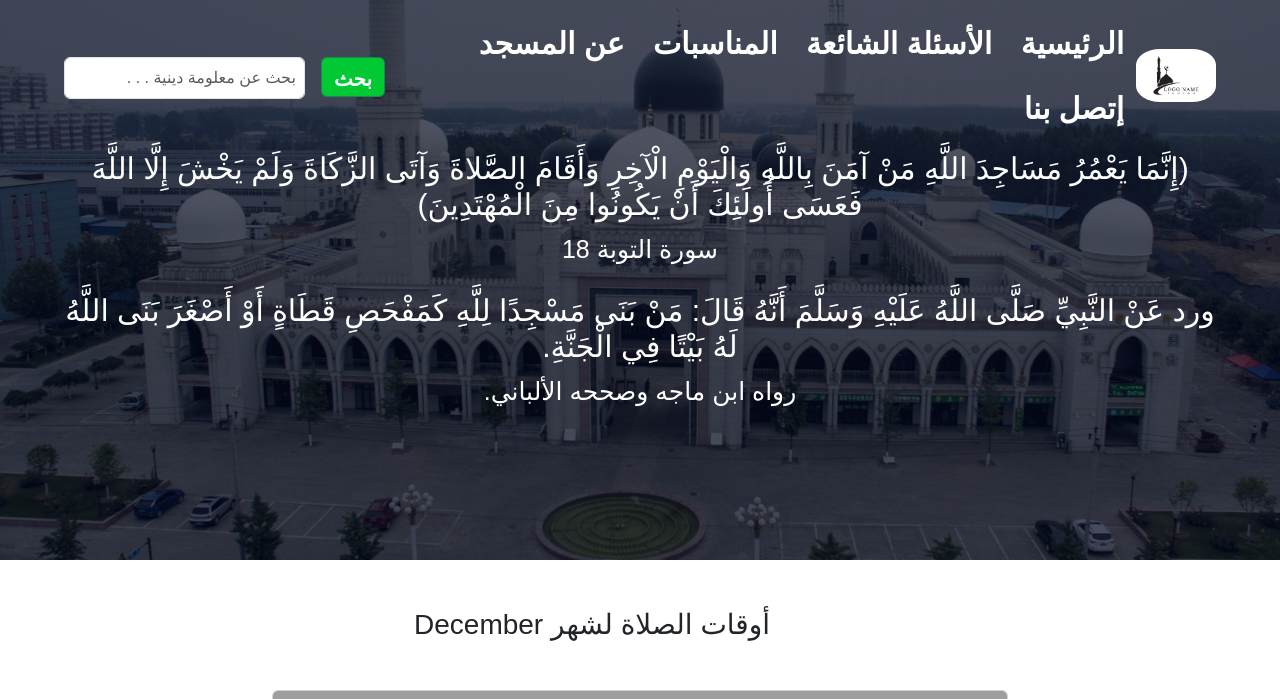
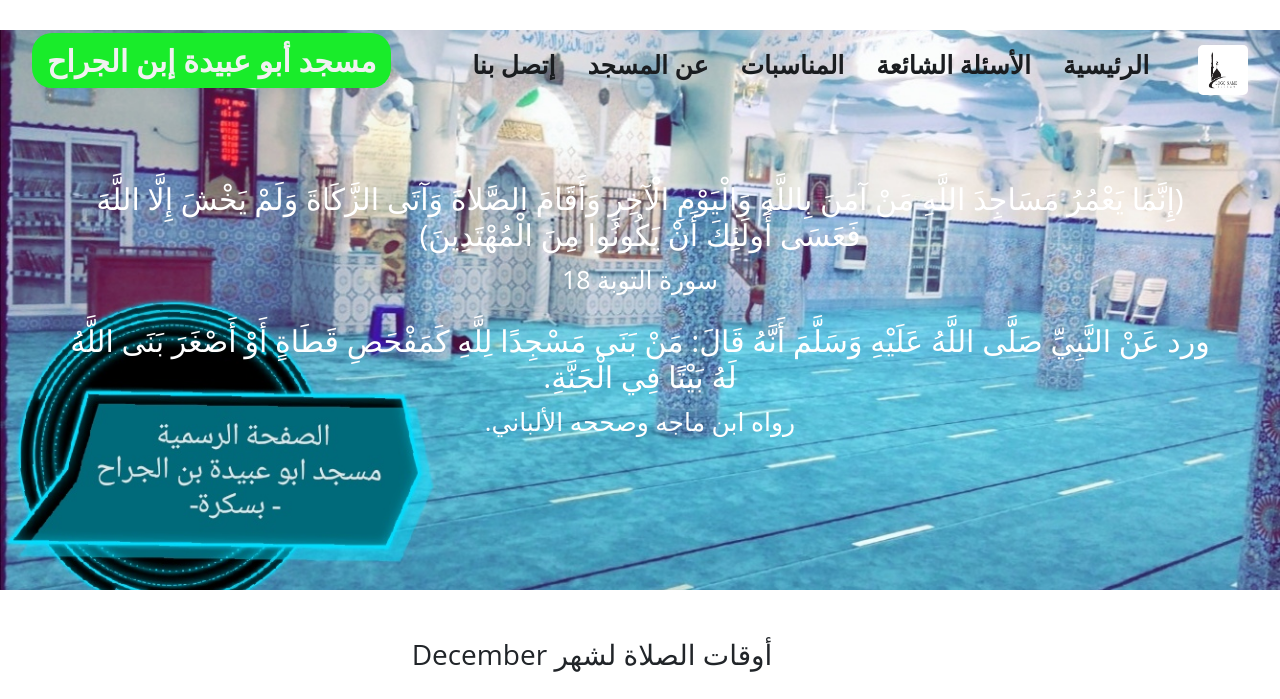
Before and after one commit to SaberHardy/abouObaidaMosque, a Django app: page / in a window 1280 px wide. Shown: the top 699 px of the page. Run offline with Django 5.2, Linux system fonts and the light colour scheme; data comes from the database, SQL or seed files in the repository; some libraries are stand-ins or nearby versions; grey boxes are pictures that could not be loaded.

Commit message:
add responsive to the page

```diff
--- a/static/css/styles.css
+++ b/static/css/styles.css
@@ -1,9 +1,13 @@
 * {
     margin: 0;
     padding: 0;
+    box-sizing: border-box;
+    font-family: 'Open Sans', 'sans-serif';
 }
 
 body {
+    height: 100vh;
+    background-color: #fff;
     font-family: Arial, sans-serif;
     margin: 0;
     padding: 0;
@@ -49,50 +53,24 @@ nav img {
     padding: 8px 12px;
     position: relative;
 }
-
-.nav-links ul li a:hover {
-    color: #06c013;
+.navbar2 {
+    margin-top: 300px;
+}
+.navbar2 ul li a:hover {
+    color: #ffffff;
+    background-color: #0eea33;
+    padding: 15px;
+    border-radius: 15px;
 }
 
-.nav-links ul li a {
+.navbar2 ul li a {
     text-decoration: none;
-    font-size: 30px;
-    color: white;
+    font-size: 25px;
+    color: #861c1c;
     /*margin-right: 30px;*/
     font-weight: bolder;
     transition: background-color 0.8s;
 }
-
-/*.nav-links ul li a:hover {*/
-/*    background-color: white;*/
-/*    color: black;*/
-/*    padding: 15px;*/
-/*    border-radius: 30px;*/
-/*}*/
-
-
-/*.header {*/
-/*    width: 100%;*/
-/*    height: 510px;*/
-/*    position: relative;*/
-/*}*/
-
-/*.header img {*/
-/*    width: 100%;*/
-/*    height: 500px;*/
-/*    position: absolute;*/
-/*    top: 0;*/
-/*    left: 0;*/
-/*    transition: opacity 0.7s ease-in;*/
-/*}*/
-
-/*.header img:first-child {*/
-/*    z-index: 1;*/
-/*}*/
-
-/*.header img:nth-child(2) {*/
-/*    z-index: 0;*/
-/*}*/
 
 .navigation-buttons {
     text-align: center;
@@ -609,10 +581,182 @@ nav .fa {
         font-size: 15px;
         text-decoration: none;
         font-weight: bolder;
-        font-family: "Times New Roman";
+        font-family: "Times New Roman", serif;
     }
 
     .footer-span span {
         font-size: 15px;
     }
 }
+
+/*@media only screen and (max-width: 480px) {*/
+/*    !*nav {*!*/
+/*    !*    display: none; !* Hide the entire nav bar by default on mobile devices *!*!*/
+/*    !*}*!*/
+/*    nav.open {*/
+/*        display: block; !* Show the nav bar when the "open" class is applied *!*/
+/*    }*/
+
+/*    !* Additional styles for the mobile toggle button *!*/
+/*    .mobile-toggle {*/
+/*        display: block;*/
+/*        cursor: pointer;*/
+/*    }*/
+/*}*/
+
+.section2 img {
+    height: 30%;
+    width: 100%;
+}
+
+li {
+    list-style: none;
+}
+
+a {
+    text-decoration: none;
+    color: #f1f1f1;
+    /*font-size: 1rem;*/
+}
+
+a:hover {
+    color: #0eea33;
+}
+
+header {
+    position: relative;
+    padding: 0 2rem;
+    background-image: url("../../static/imgs/inside-mosquejpg.jpg");
+    width: 100%;
+    height: 70%;
+    background-size: cover;
+    background-position: center;
+}
+
+.navbar2 {
+    width: 100%;
+    height: 60px;
+    max-width: 1300px;
+    /*margin-top: 30px;*/
+    margin: 30px auto;
+    display: flex;
+    align-items: center;
+    justify-content: space-between;
+}
+
+.navbar2 .logo2 img {
+    margin-top: 20px;
+    width: 50px;
+    height: 50px;
+    border-radius: 5px;
+}
+
+.navbar2 .logo2 a {
+    font-size: 1.5rem;
+    font-weight: bolder;
+}
+
+.navbar2 .links2 a {
+    color: #1a1d20;
+}
+.navbar2 .links2 {
+    margin-top: 25px;
+    display: flex;
+    gap: 2rem;
+    font-size: 20px;
+}
+
+.navbar2 .toggle_btn2 {
+    color: #fff;
+    font-size: 1.5rem;
+    /*background-color: #f44336;*/
+    cursor: pointer;
+    display: none;
+}
+
+.action_btn2 {
+    background-color: #19ec2a;
+    /*color: rgb(33, 218, 47);*/
+    padding-left: 15px;
+    padding-right: 15px;
+    padding-bottom: 5px;
+    padding-top: 5px;
+    border: none;
+    outline: none;
+    border-radius: 20px;
+    font-size: 30px;
+    font-weight: bolder;
+    cursor: pointer;
+}
+
+.action_btn2:hover {
+    scale: 1.05;
+    color: #ffffff;
+}
+
+.action_btn2:active {
+    scale: 0.95;
+}
+
+/*Drop down styling*/
+.dropdown_menu2 {
+    display: none;
+    position: absolute;
+    right: 2rem;
+    top: 60px;
+    height: 0;
+    width: 300px;
+    background: rgba(255, 255, 255, 0.1);
+    backdrop-filter: blur(10px);
+    border-radius: 10px;
+    overflow: hidden;
+    transition: height 0.2s cubic-bezier(0.175, 0.885, 0.32);
+}
+
+.dropdown_menu2.open {
+    height: 240px;
+}
+
+.dropdown_menu2 li {
+    padding: 0.7rem;
+    display: flex;
+    align-items: center;
+    justify-content: center;
+}
+
+.dropdown_menu2 .action_btn2 {
+    padding: 0.7rem;
+    width: 100%;
+    display: flex;
+    margin-bottom: 10px;
+    align-items: center;
+    justify-content: center;
+}
+
+
+@media (max-width: 992px) {
+    .navbar2 .links2,
+    .navbar2 .action_btn2 {
+        display: none;
+    }
+
+    .navbar2 .toggle_btn2 {
+        display: block;
+    }
+
+    .dropdown_menu2 {
+        display: block;
+    }
+
+    .navbar2 .logo2 img {
+        width: 20px;
+        height: 20px;
+    }
+}
+
+@media (max-width: 576px) {
+    .dropdown_menu2 {
+        left: 2rem;
+        width: unset;
+    }
+}
--- a/templates/appAbuObaida/base.html
+++ b/templates/appAbuObaida/base.html
@@ -10,6 +10,7 @@
     <link href="https://cdn.jsdelivr.net/npm/bootstrap@5.3.0/dist/css/bootstrap.min.css" rel="stylesheet"
           integrity="sha384-9ndCyUaIbzAi2FUVXJi0CjmCapSmO7SnpJef0486qhLnuZ2cdeRhO02iuK6FUUVM" crossorigin="anonymous">
     <link href="https://cdn.jsdelivr.net/npm/bootstrap-icons@1.3.0/font/bootstrap-icons.css" rel="stylesheet">
+    <link rel="stylesheet" href="https://cdn.jsdelivr.net/npm/bootstrap-icons@1.11.2/font/bootstrap-icons.min.css">
     <script src="https://code.jquery.com/jquery-3.6.4.min.js"></script>
     <!-- Add these lines to the head section of your HTML file -->
     <link rel="stylesheet" href="https://cdn.jsdelivr.net/npm/bootstrap@5.3.2/dist/css/bootstrap.min.css"/>
--- a/templates/appAbuObaida/slidesimages.html
+++ b/templates/appAbuObaida/slidesimages.html
@@ -1,31 +1,33 @@
 {% load static %}
-
-<section class="header-pictures">
-    <nav>
-        <a class="blog-link" href="{% url 'index' %}">
+<header>
+    <div class="navbar2">
+        <div class="logo2">
+            <a href="{% url 'index' %}">
                 <img src="{% static 'imgs/Mosque.jpg' %}" alt="no img">
             </a>
-        <div class="nav-links">
-            <i class="bi bi-x-circle-fill"></i>
-            <ul>
+        </div>
+        <ul class="links2">
             <li><a href="{% url 'index' %}">الرئيسية</a></li>
             <li><a href="{% url 'questions_blog' %}">الأسئلة الشائعة</a></li>
             <li><a href="{% url 'events_view' %}">المناسبات</a></li>
             <li><a href="{% url 'about' %}">عن المسجد</a></li>
             <li><a href="{% url 'contact_us' %}">إتصل بنا</a></li>
         </ul>
+
+        <a href="{% url 'index' %}" class="action_btn2">مسجد أبو عبيدة إبن الجراح</a>
+
+        <div class="toggle_btn2">
+            <i class="bi bi-list"></i>
         </div>
-        <div class="form-container">
-            <form class="d-flex" role="search" action="{% url 'search_question' %}" method="get">
-                <div class="d-flex align-items-stretch">
-                    <button class="btn btn-outline-success submit-result mx-3" type="submit">بحث</button>
-                    <input class="form-control p-2" name="search" type="search" placeholder="بحث عن معلومة دينية . . ."
-                           aria-label="Search">
     </div>
-            </form>
+    <div class="dropdown_menu2">
+        <li><a href="{% url 'index' %}">الرئيسية</a></li>
+        <li><a href="{% url 'questions_blog' %}">الأسئلة الشائعة</a></li>
+        <li><a href="{% url 'events_view' %}">المناسبات</a></li>
+        <li><a href="{% url 'about' %}">عن المسجد</a></li>
+        <li><a href="{% url 'contact_us' %}">إتصل بنا</a></li>
     </div>
-        <i class="fa fa-bars" aria-hidden="true"></i>
-    </nav>
+
     <div class="text-box">
         <h1>
             (إِنَّمَا يَعْمُرُ مَسَاجِدَ اللَّهِ مَنْ آمَنَ بِاللَّهِ وَالْيَوْمِ الْآخِرِ وَأَقَامَ الصَّلاةَ وَآتَى
@@ -41,4 +43,21 @@
         <span> رواه ابن ماجه وصححه الألباني.</span>
         <br>
     </div>
-</section>
+
+</header>
+
+<script>
+    const toggleBtn = document.querySelector(".toggle_btn2")
+    const toggleBtnIcon = document.querySelector(".toggle_btn2 i")
+    const dropDownMenu = document.querySelector(".dropdown_menu2")
+
+    toggleBtn.onclick = function () {
+        dropDownMenu.classList.toggle('open')
+
+        const isOpen = dropDownMenu.classList.contains('open')
+
+        toggleBtnIcon.classList = isOpen
+            ? 'bi bi-x'
+            : 'bi bi-list'
+    }
+</script>
```
Also changed, not shown: other parts of static/css/styles.css (+19 -25 lines). Lines whose indentation alone changed are shown as unchanged.
